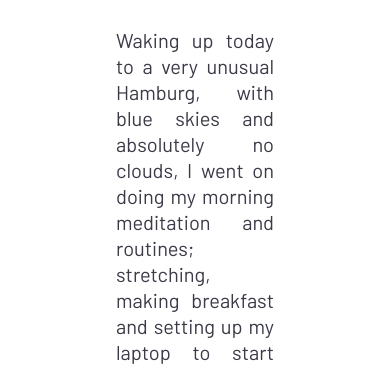
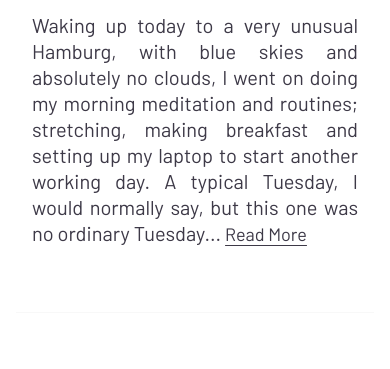
Before and after one commit to AIiendroid/ikiguys.github.io, a plain HTML site: page index.html in a window 390 px wide. Shown: the part 730-1099 px from the top of the page. Drawn offline with nearby package versions, Linux system fonts and the light colour scheme; files that its build step writes are made by us from their sources; files whose address does not match are found by name.

Commit message:
Update _layout.scss

```diff
--- a/scss/_layout.scss
+++ b/scss/_layout.scss
@@ -10,8 +10,6 @@
   margin-right: auto;
   padding-left: 1.6rem;
   padding-right: 1.6rem;
-
-  order: 1px solid #999;
 }
 
 header {
@@ -138,6 +136,12 @@ nav {
 
     order: 1px solid blue;
 
+    @media only screen and (max-width: 480px) {
+      margin: 0;
+      padding-left: 1.6rem;
+      padding-right: 1.6rem;
+    }
+
     & p {
       padding-top: 0.5rem;
       padding-bottom: 1.6rem;
@@ -235,6 +239,7 @@ nav {
   margin-top: 3rem;
   margin-bottom: 5rem;
 
+
   & a {
     font-size: 2rem;
     font-weight: 400;
```
